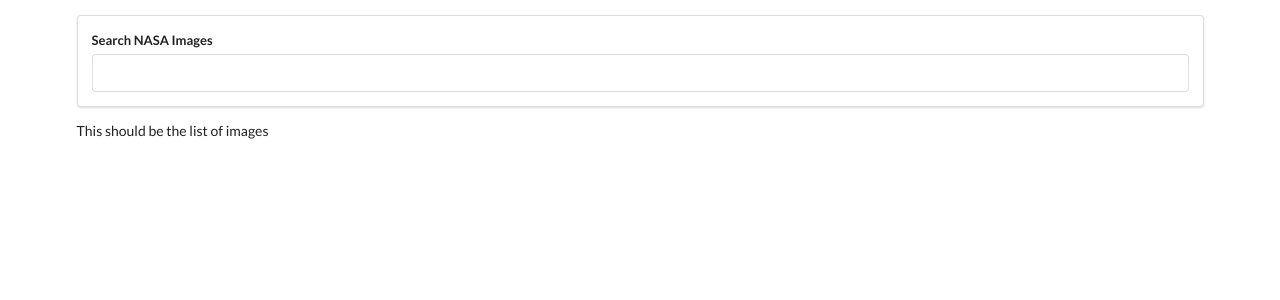
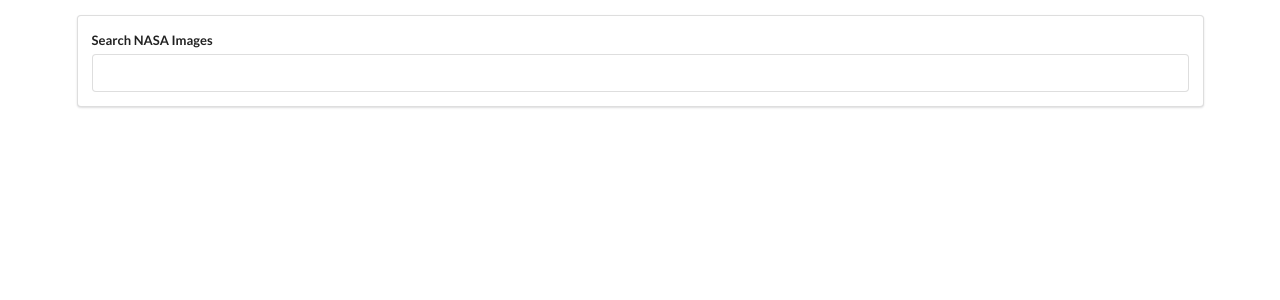
Before and after one commit to mekowalski/react-nasa-images-app, a React (Create React App) app: page / in a window 1280 px wide. Shown: the top 300 px of the page. Built offline with nearby package versions, Linux system fonts and the light colour scheme.

Commit message:
current TypeError

```diff
--- a/src/api/nasaImagesApi.js
+++ b/src/api/nasaImagesApi.js
@@ -1,7 +1,5 @@
-//put all code related to Axios configuration in here
 import axios from 'axios';
 
-//customize making requests to a specific URL with headers
 export default axios.create({
   baseURL: 'https://images-api.nasa.gov',
   headers: {
--- a/src/components/ImageList.js
+++ b/src/components/ImageList.js
@@ -1,12 +1,20 @@
 import React from 'react';
 
 const ImageList = props => {
-  console.log(props.images)
+  const images = props.images.map((image) => {
+    return <img src={image.items[i].links.href} />
+  })
+  //TypeError: Cannot read property 'links' of undefined
+
   return (
     <div>
-      This should be the list of images
+      {images}
     </div>
   )
 }
 
 export default ImageList
+
+//items.links.href
+//property path: collection.items[""0""].links[""0""].href
+//how do i get the index? create new index variable and call it?
```
Also changed, not shown: 1 other file (tests, documents, lock files or other folders).
